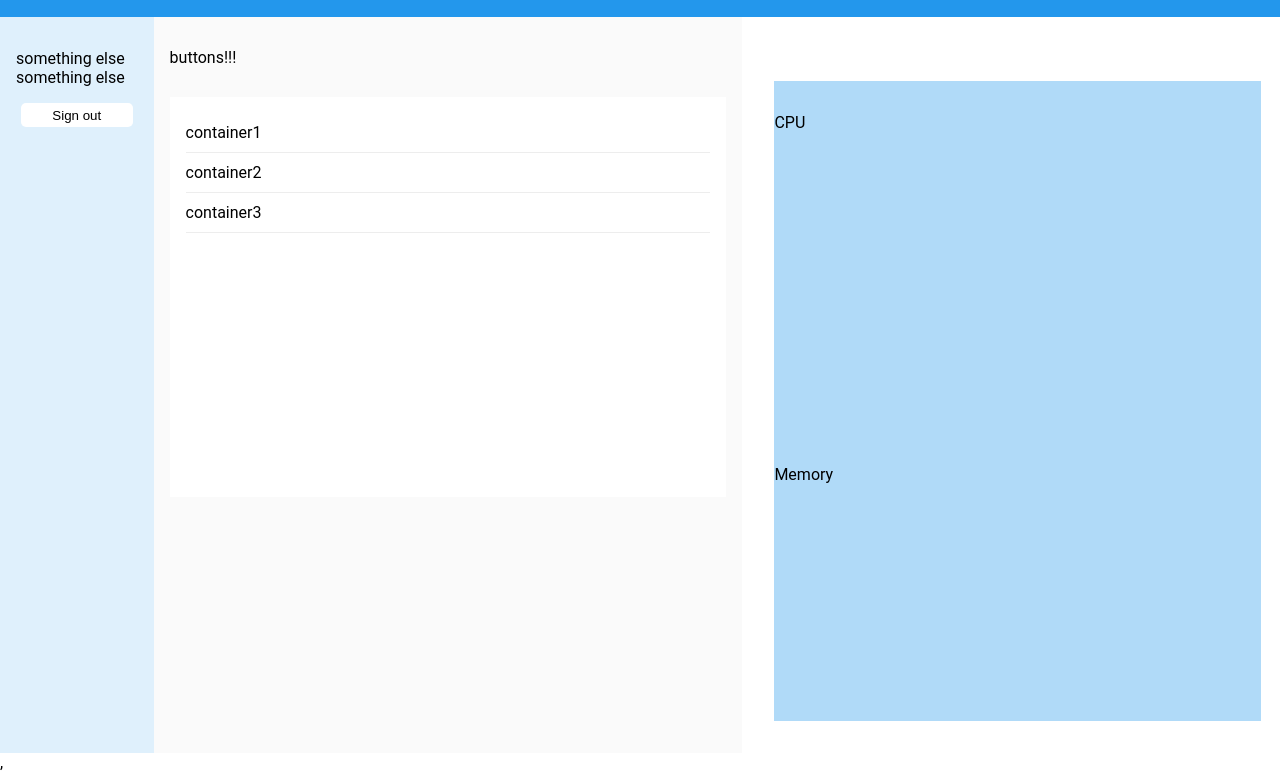
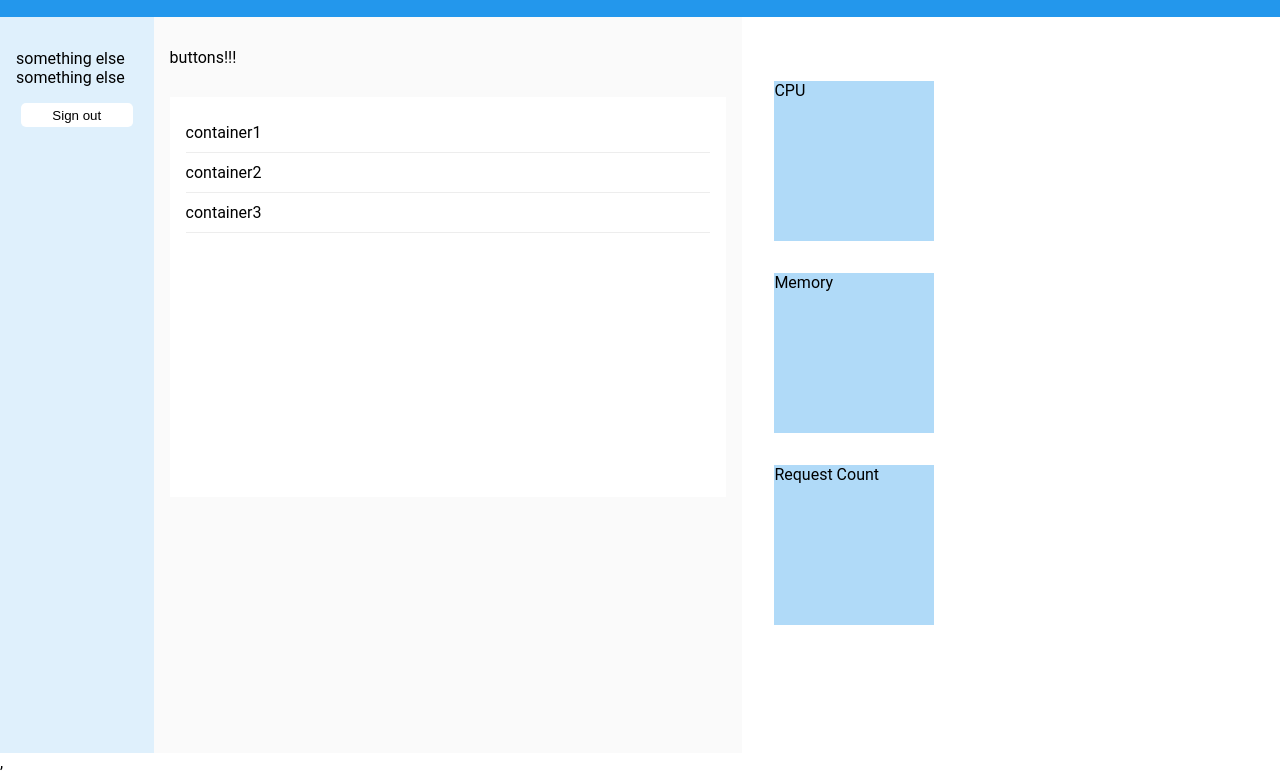
Before and after one commit to oslabs-beta/dockure, a React app: page / in a window 1280 px wide. Shown: the part 47-819 px from the top of the page. Built offline with nearby package versions, Linux system fonts and the light colour scheme.

Commit message:
stats class

```diff
--- a/client/components/stats.js
+++ b/client/components/stats.js
@@ -3,11 +3,9 @@ import React, { component } from 'react';
 const Stats = () => {
   return (
     <div className='stats'>
-      <div className='stats_box'>
-        <div className='stats_cpu'>CPU</div>
-        <div className='stats_memory'>Memory</div>
-        <div className='stats_count'>Request Count</div>
-      </div>
+      <div className='stats_cpu'>CPU</div>
+      <div className='stats_memory'>Memory</div>
+      <div className='stats_count'>Request Count</div>
     </div>
   );
 };
--- a/client/scss/stats.scss
+++ b/client/scss/stats.scss
@@ -5,16 +5,16 @@
   padding: 2rem;
 }
 
-.stats_box {
-  margin: auto;
-  min-width: 38vw;
-  min-height: 80vh;
-  overflow-y: scroll;
-}
+// .stats_box {
+//   margin: auto;
+//   min-width: 38vw;
+//   min-height: 80vh;
+//   overflow-y: scroll;
+// }
 
 .stats div {
   background-color: lighten($primary-color, 30%);
-  width: 30vw;
-  height: 40vh;
+  width: 10rem;
+  height: 10rem;
   margin: 2rem 0;
 }
```
